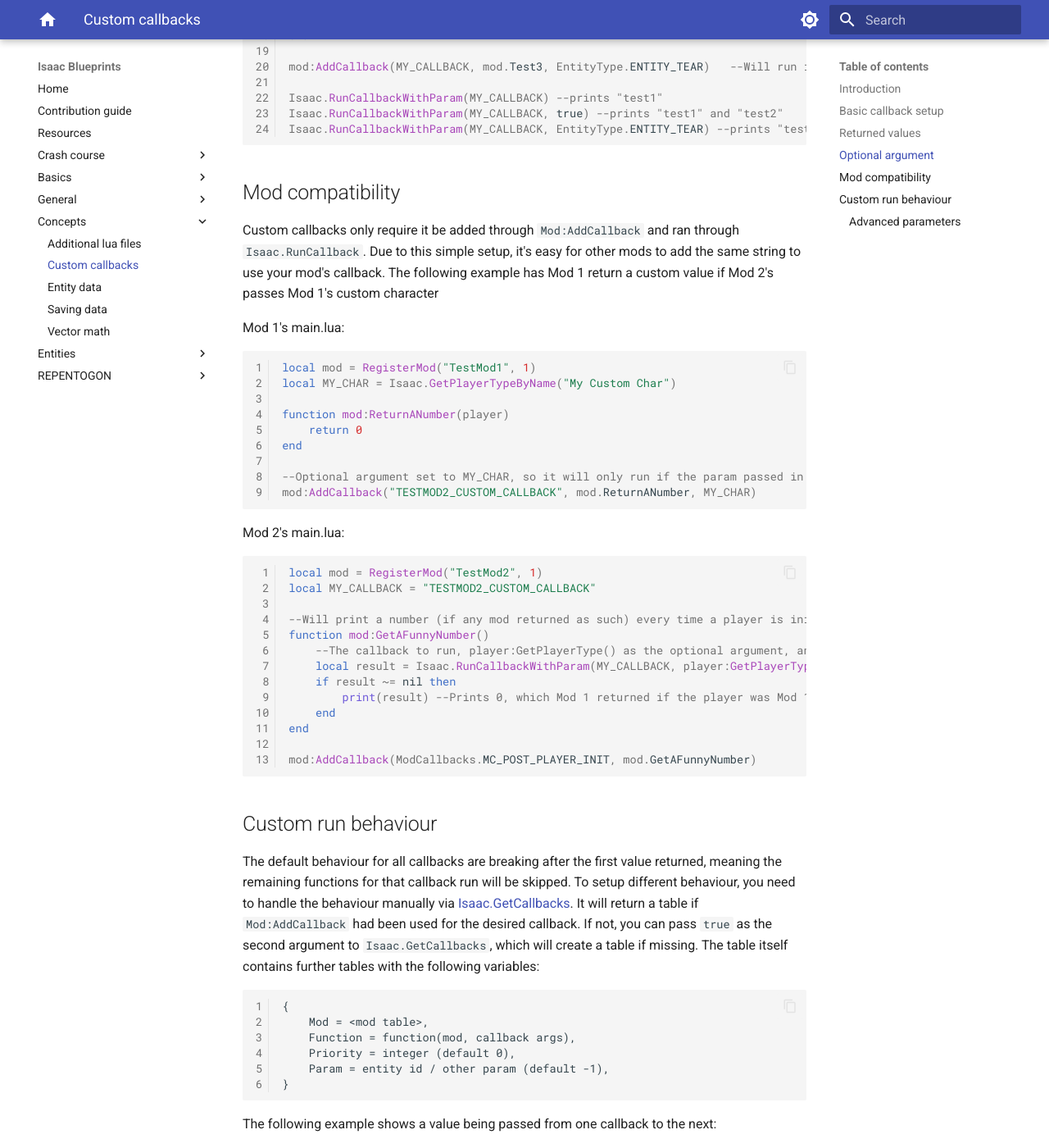
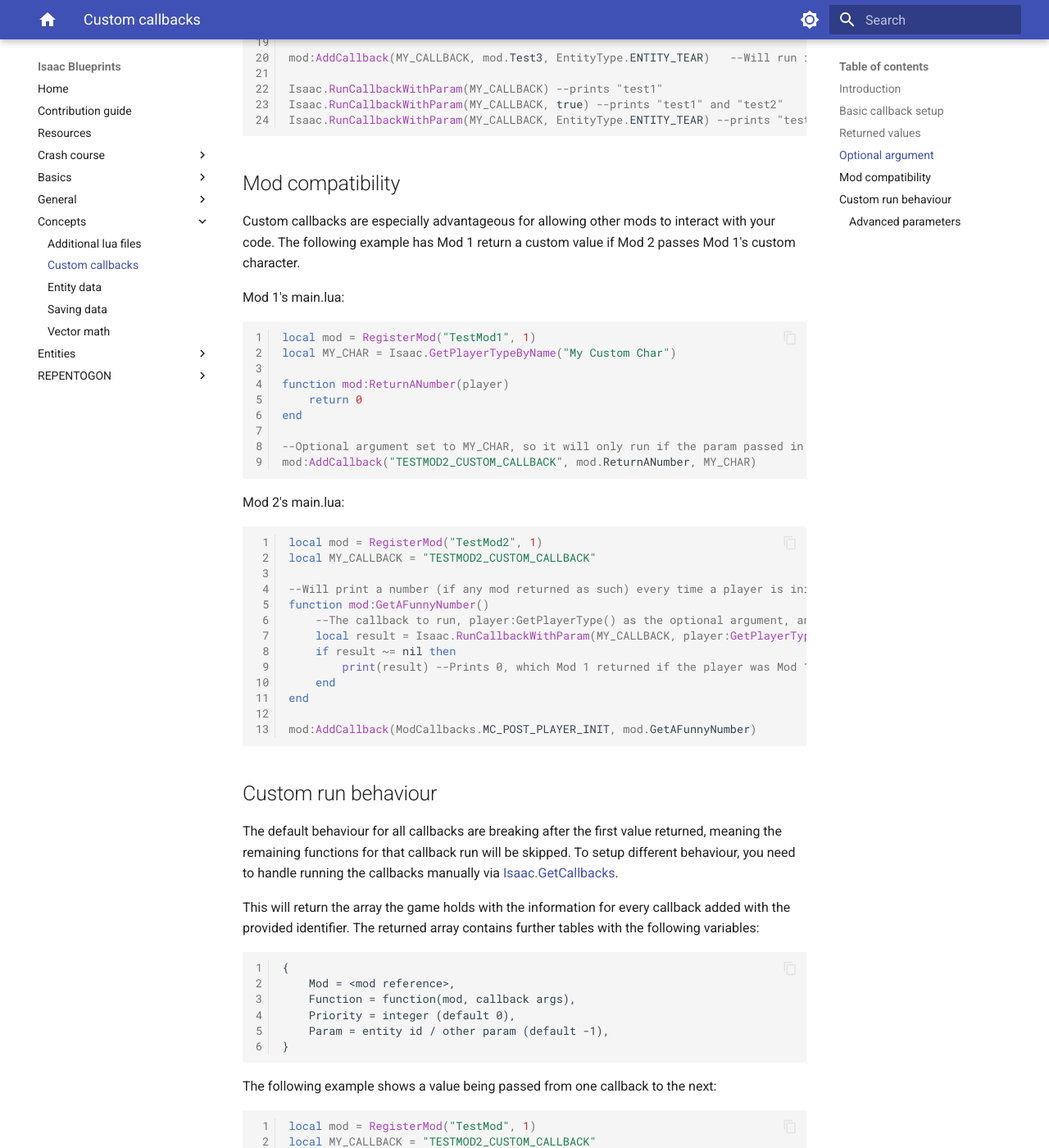
Before and after one commit to catinsurance/IsaacBlueprints, an MkDocs documentation site: the page built from docs/tutorials/concepts/custom_callbacks.md, in a window 1280 px wide and 1400 px high, scrolled down 1845 px. Shown: the whole window at 82% size. Built offline with MkDocs 1.6.1 and Material for MkDocs 9.7.7, drawn with Linux system fonts in a browser that asks for light colours; comment, search, counter and statistics services are not loaded; some of the changed text lies outside the part shown.

Commit message:
Custom callbacks revisions

````diff
--- a/docs/tutorials/concepts/custom_callbacks.md
+++ b/docs/tutorials/concepts/custom_callbacks.md
@@ -54,7 +59,7 @@ print(returnValue) --Will always print "foo", as it was added earlier than the o
 
 ## Optional argument
 
-[Isaac.RunCallbackWithParam](https://wofsauge.github.io/IsaacDocs/rep/Isaac.html#runcallbackwithparam) will only run callbacks with a specified argument. This can be any value, but the most common use-case is number, such as an entity type or variant.
+[Isaac.RunCallbackWithParam](https://wofsauge.github.io/IsaacDocs/rep/Isaac.html#runcallbackwithparam) will only run callbacks with a specified argument. This can be a value of any type.
 
 ```Lua
 local mod = RegisterMod("TestMod", 1)
@@ -85,7 +90,7 @@ Isaac.RunCallbackWithParam(MY_CALLBACK, EntityType.ENTITY_TEAR) --prints "test1"
 
 ## Mod compatibility
 
-Custom callbacks only require it be added through `Mod:AddCallback` and ran through `Isaac.RunCallback`. Due to this simple setup, it's easy for other mods to add the same string to use your mod's callback. The following example has Mod 1 return a custom value if Mod 2's passes Mod 1's custom character
+Custom callbacks are especially advantageous for allowing other mods to interact with your code. The following example has Mod 1 return a custom value if Mod 2 passes Mod 1's custom character.
 
 Mod 1's main.lua:
 
@@ -121,11 +126,13 @@ mod:AddCallback(ModCallbacks.MC_POST_PLAYER_INIT, mod.GetAFunnyNumber)
 
 ## Custom run behaviour
 
-The default behaviour for all callbacks are breaking after the first value returned, meaning the remaining functions for that callback run will be skipped. To setup different behaviour, you need to handle the behaviour manually via [Isaac.GetCallbacks](https://wofsauge.github.io/IsaacDocs/rep/Isaac.html#getcallbacks). It will return a table if `Mod:AddCallback` had been used for the desired callback. If not, you can pass `true` as the second argument to `Isaac.GetCallbacks`, which will create a table if missing. The table itself contains further tables with the following variables:
+The default behaviour for all callbacks are breaking after the first value returned, meaning the remaining functions for that callback run will be skipped. To setup different behaviour, you need to handle running the callbacks manually via [Isaac.GetCallbacks](https://wofsauge.github.io/IsaacDocs/rep/Isaac.html#getcallbacks).
+
+This will return the array the game holds with the information for every callback added with the provided identifier. The returned array contains further tables with the following variables:
 
 ```
 {
-    Mod = <mod table>,
+    Mod = <mod reference>,
     Function = function(mod, callback args),
     Priority = integer (default 0),
     Param = entity id / other param (default -1),
@@ -163,9 +170,7 @@ print(number) --prints "6", as the callbacks did 1 + 2 = 3, then 3 * 2 = 6.
 
 ### Advanced parameters
 
-Manually handling return behaviour also means handling the optional arguments. Check that no optional argument was set, that it matches your expected value (if any), or something completely custom.
-
-The following result will print "real gaming" from the second callback due to its optional arguments matching:
+Manually handling return behaviour also means manually handling the optional arguments. The following result will print "real gaming" from the second callback due to its optional arguments matching:
 
 ```Lua
 local mod = RegisterMod("TestMod", 1)
````
Also changed, not shown: other parts of docs/tutorials/concepts/custom_callbacks.md (+12 -7 lines).
